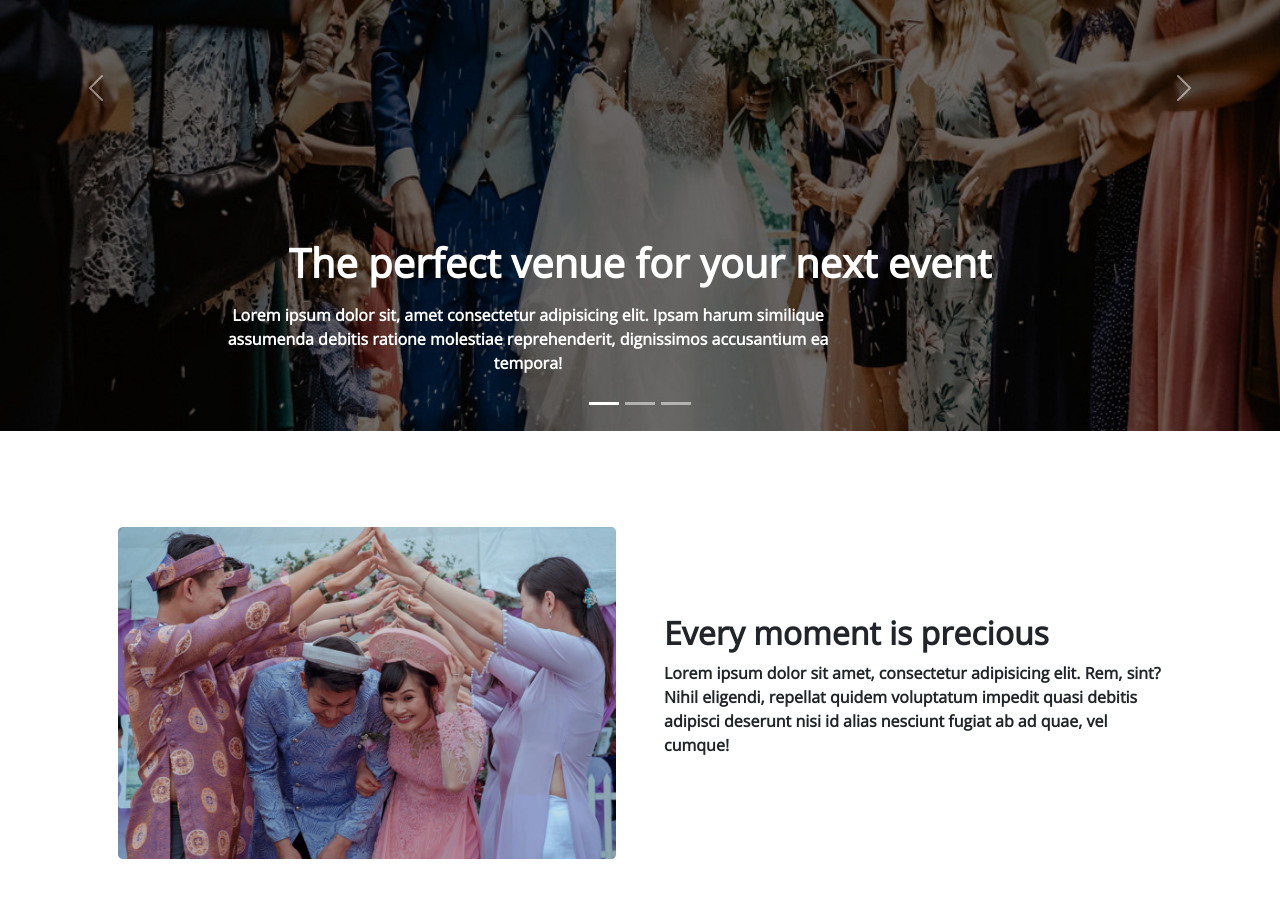
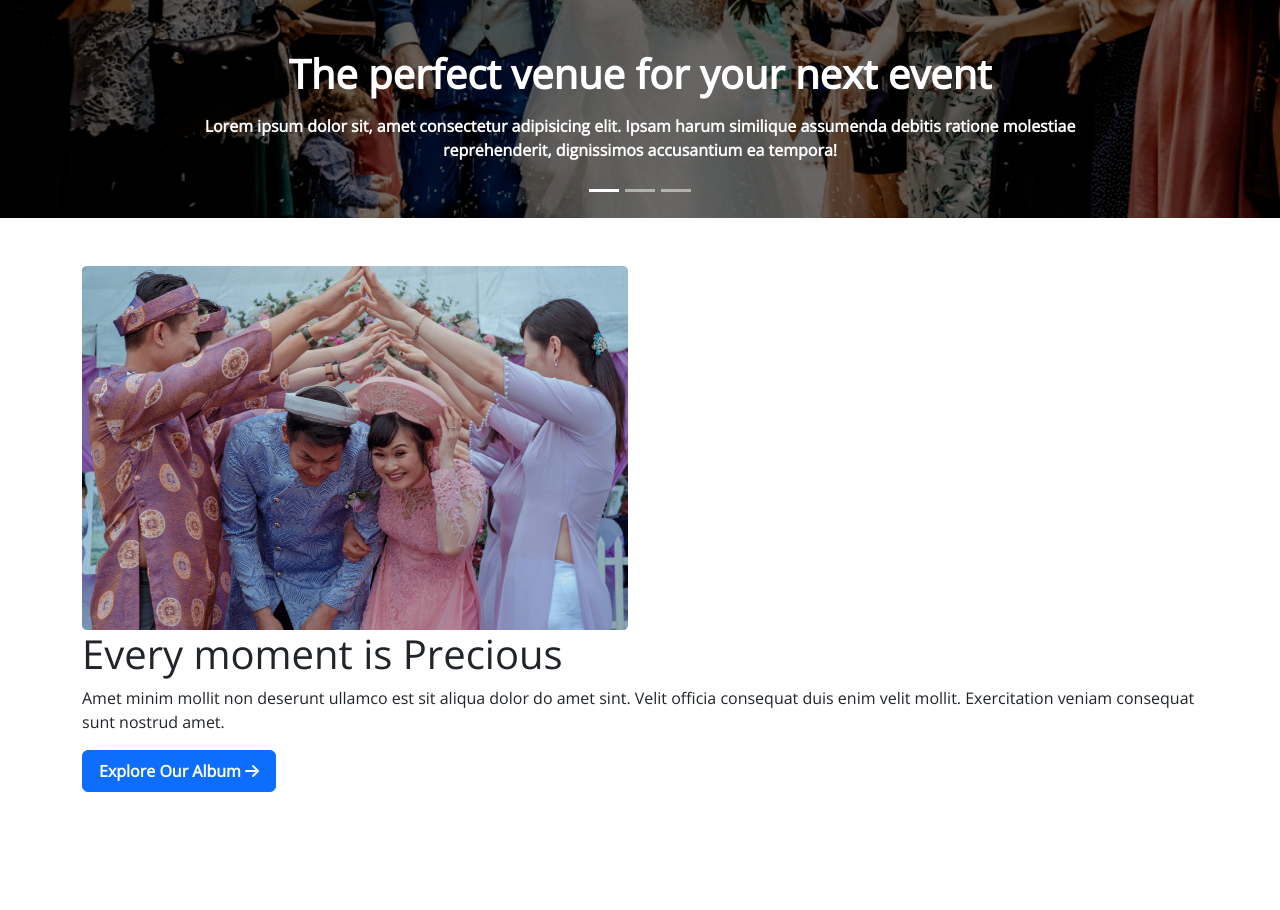
Before and after one commit to Developer-Sahariar-Reza/landing-page-design-with-bootstrap5-1, a plain HTML site: page index.html in a window 1280 px wide. Shown: the part 398-1308 px from the top of the page. After the commit the page ends 1238 px from the top, so only its background shows below. Drawn offline with nearby package versions, Linux system fonts and the light colour scheme.

Commit message:
test purpose

```diff
--- a/index.html
+++ b/index.html
@@ -99,7 +99,7 @@
           <div class="carousel-inner">
             <div class="carousel-item active">
               <img
-                src="images/h-slider-1.jpg"
+                src="images/h-slider.png"
                 class="d-block w-100 img-fluid"
                 alt="..."
               />
@@ -107,7 +107,7 @@
                 <h1 class="fw-bold fs-1">
                   The perfect venue for your next event
                 </h1>
-                <p class="fw-semibold w-75 mt-3">
+                <p class="fw-semibold mt-3">
                   Lorem ipsum dolor sit, amet consectetur adipisicing elit.
                   Ipsam harum similique assumenda debitis ratione molestiae
                   reprehenderit, dignissimos accusantium ea tempora!
@@ -116,7 +116,7 @@
             </div>
             <div class="carousel-item">
               <img
-                src="images/h-slider-2.jpg"
+                src="images/h-slider.png"
                 class="d-block w-100 img-fluid"
                 alt="..."
               />
@@ -129,11 +129,6 @@
                   Ipsam harum similique assumenda debitis ratione molestiae
                   reprehenderit, dignissimos accusantium ea tempora!
                 </p>
-                <button
-                  class="btn btn-primary px-3 py-2 text-white fw-semibold"
-                >
-                  Explore our album <i class="fa-solid fa-arrow-right"></i>
-                </button>
               </div>
             </div>
           </div>
@@ -161,22 +156,26 @@
 
     <!-- main start  -->
     <main>
-      <article
-        class="container d-flex justify-content-around align-items-center my-5 p-5"
-      >
-        <div class="article-image w-50 me-md-5">
-          <img class="w-100 img-fluid" src="images/article.png" alt="" />
+      <!-- about us section start  -->
+      <section class="container my-5">
+        <div class="d-flex flex-sm-column">
+          <div class="about-us-image">
+            <img src="images/about-us.png" alt="" />
+          </div>
+          <div>
+            <h1>Every moment is Precious</h1>
+            <p>
+              Amet minim mollit non deserunt ullamco est sit aliqua dolor do
+              amet sint. Velit officia consequat duis enim velit mollit.
+              Exercitation veniam consequat sunt nostrud amet.
+            </p>
+            <button class="btn btn-primary text-white fw-semibold px-3 py-2">
+              Explore Our Album <i class="fa-solid fa-arrow-right"></i>
+            </button>
+          </div>
         </div>
-        <div class="article-description w-50">
-          <h3 class="section-title fs-2 fw-bold">Every moment is precious</h3>
-          <p class="text-primary-color fw-semibold">
-            Lorem ipsum dolor sit amet, consectetur adipisicing elit. Rem, sint?
-            Nihil eligendi, repellat quidem voluptatum impedit quasi debitis
-            adipisci deserunt nisi id alias nesciunt fugiat ab ad quae, vel
-            cumque!
-          </p>
-        </div>
-      </article>
+      </section>
+      <!-- new section added  -->
     </main>
     <!-- bootstrap js script  -->
     <script
```
Also changed, not shown: images/about-us.png (renamed from images/article.png), images/banner.png (deleted), images/h-slider-1.jpg (deleted), images/h-slider-2.jpg (deleted), images/h-slider.png (added).
